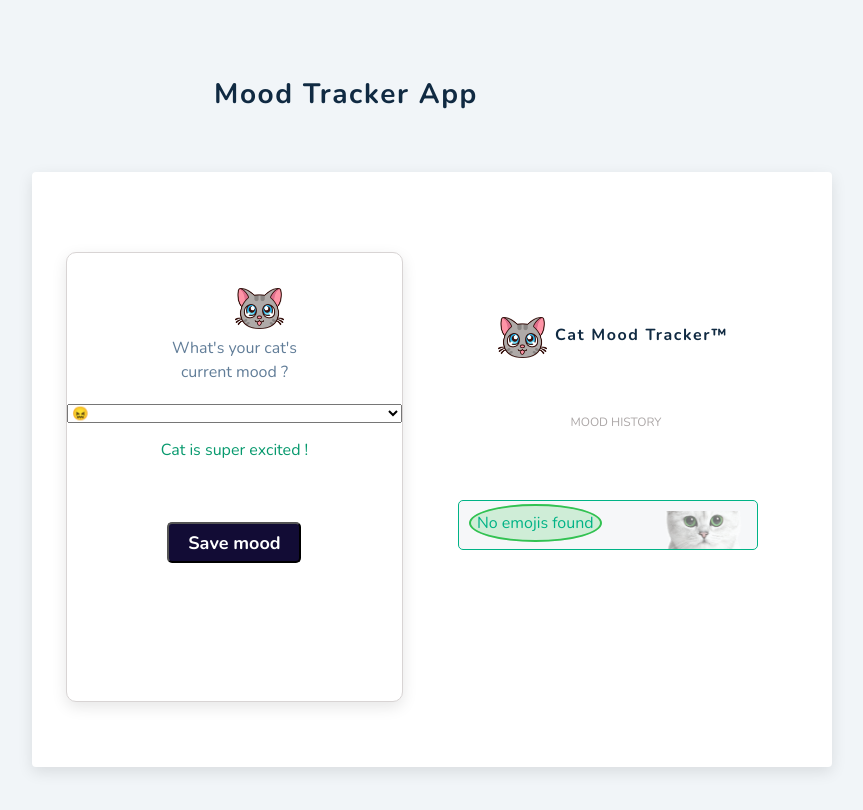
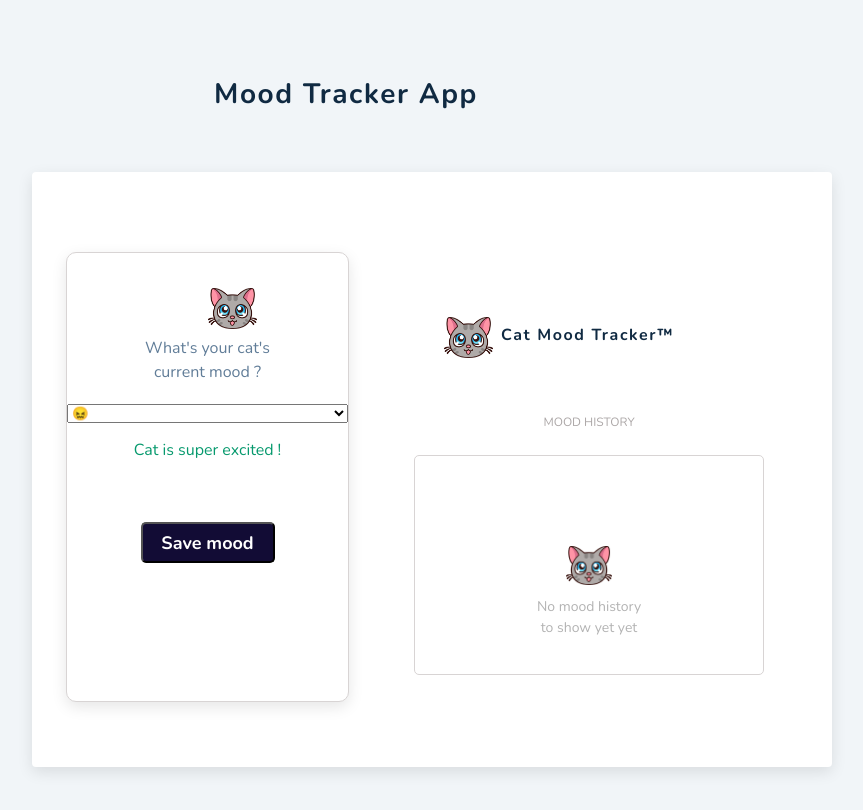
Before and after one commit to jamesoyanna/MoodTracker, a React (Create React App) app: page / in a window 1280 px wide. Shown: the top 810 px of the page, without its empty margins (298-1161 px from the left). Built offline with nearby package versions, Linux system fonts and the light colour scheme.

Commit message:
Add styling to all component

```diff
--- a/src/components/MoodHistory/MoodHistory.js
+++ b/src/components/MoodHistory/MoodHistory.js
@@ -1,4 +1,4 @@
-import React from "react";
+import React, {useState} from "react";
 import { useSelector } from "react-redux";
 
 import Mood from "../Mood/Mood";
@@ -6,10 +6,12 @@ import Cat from "../../images/image.png";
 import "./moodHistory.css";
 
 const  MoodHistory = () => {
+ const [isMood, setIsMood] = useState(true);
 
   const moods = useSelector((state) => state.moods);
 
- // const mooder = false;
+   //setIsMood(moods)
+
   return (
     <div className="moodhistory__container">
       <div>
@@ -19,7 +21,7 @@ const  MoodHistory = () => {
         </div>
 
         <p className="mood__text">mood history</p>
-        { !moods ? (
+        {isMood ? (
           <div className="mood__card">
             <p className="mood__card__text">
               No mood history <br /> to show yet yet
--- a/src/redux/moodSlice.js
+++ b/src/redux/moodSlice.js
@@ -2,7 +2,7 @@ import { createSlice } from "@reduxjs/toolkit";
 
 const moodSlice = createSlice({
   name: "moods",
-  initialState: [{ id: 0, title: "No emojis found" }],
+  initialState: [{ id: 0, title: "" }],
   reducers: {
     addMood: (state, action) => {
       const newMood = {
```
